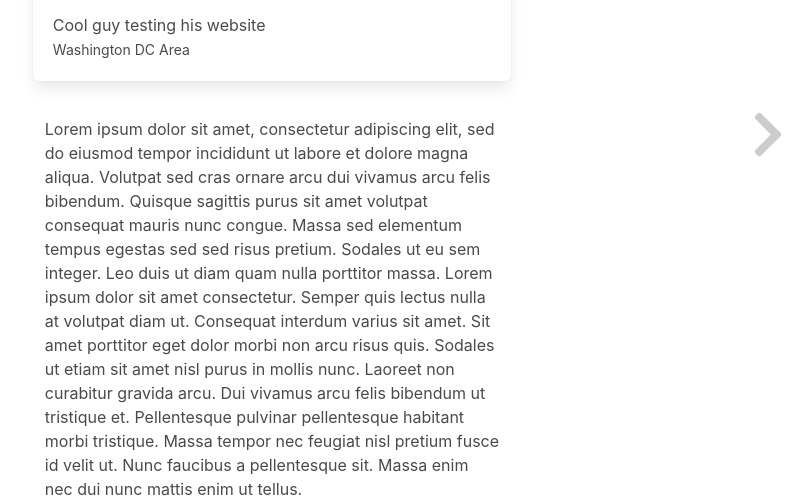
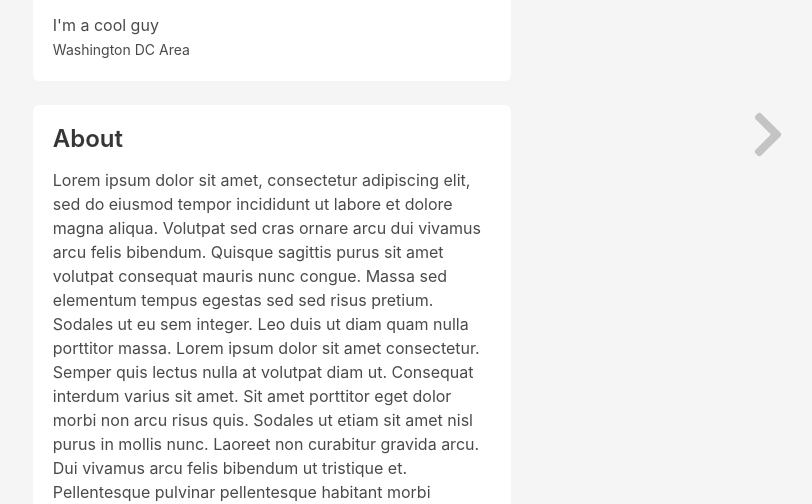
Before and after one commit to psavchuk/psavchuk.github.io, a website: page index.html in a window 1280 px wide. Shown: the part 291-795 px from the top of the page, without its empty margins (368-1180 px from the left). Drawn offline with Linux system fonts and the light colour scheme.

Commit message:
Styling updates

```diff
--- a/index.html
+++ b/index.html
@@ -38,19 +38,24 @@
                             Paul Savchuk
                         </h2>
                         <p>
-                            Cool guy testing his website
+                            I'm a cool guy
                             <br>
                             <small>Washington DC Area</small>
                         </p>
                     </div>
                 </div>
-                <div class="column">
+                    <div class="box">
+                        <div class="content">
+                            <h3>
+                                About
+                            </h3>
                             <p>
                                 Lorem ipsum dolor sit amet, consectetur adipiscing elit, sed do eiusmod tempor incididunt ut labore et dolore magna aliqua. Volutpat sed cras ornare arcu dui vivamus arcu felis bibendum. Quisque sagittis purus sit amet volutpat consequat mauris nunc congue. Massa sed elementum tempus egestas sed sed risus pretium. Sodales ut eu sem integer. Leo duis ut diam quam nulla porttitor massa. Lorem ipsum dolor sit amet consectetur. Semper quis lectus nulla at volutpat diam ut. Consequat interdum varius sit amet. Sit amet porttitor eget dolor morbi non arcu risus quis. Sodales ut etiam sit amet nisl purus in mollis nunc. Laoreet non curabitur gravida arcu. Dui vivamus arcu felis bibendum ut tristique et. Pellentesque pulvinar pellentesque habitant morbi tristique. Massa tempor nec feugiat nisl pretium fusce id velit ut. Nunc faucibus a pellentesque sit. Massa enim nec dui nunc mattis enim ut tellus.
                             </p>
                             <p>
                                 Sed enim ut sem viverra aliquet eget. Suspendisse sed nisi lacus sed. Habitasse platea dictumst vestibulum rhoncus est pellentesque elit ullamcorper. Integer quis auctor elit sed vulputate mi sit amet mauris. Sagittis purus sit amet volutpat consequat mauris nunc. Iaculis urna id volutpat lacus. Orci eu lobortis elementum nibh tellus molestie nunc. Dictum non consectetur a erat nam at lectus. Erat nam at lectus urna duis convallis. Quis eleifend quam adipiscing vitae proin sagittis nisl rhoncus mattis. Et malesuada fames ac turpis egestas maecenas pharetra. Condimentum vitae sapien pellentesque habitant morbi tristique.
                             </p>
+                        </div>
                     </div>
             </div>
             <div class="column">
--- a/sass/mystyles.scss
+++ b/sass/mystyles.scss
@@ -1,8 +1,14 @@
 @charset "utf-8";
 
 $box-padding: 0;
+$box-shadow: none;
 
 @import "../node_modules/bulma/bulma.sass";
+
+body {
+    background-color: whitesmoke;
+
+}
 
 .nextpage {
     opacity: 0.2;
```
Also changed, not shown: testpage.html (+7 -1 lines), css/mystyles.css. Lines whose indentation alone changed are shown as unchanged.
